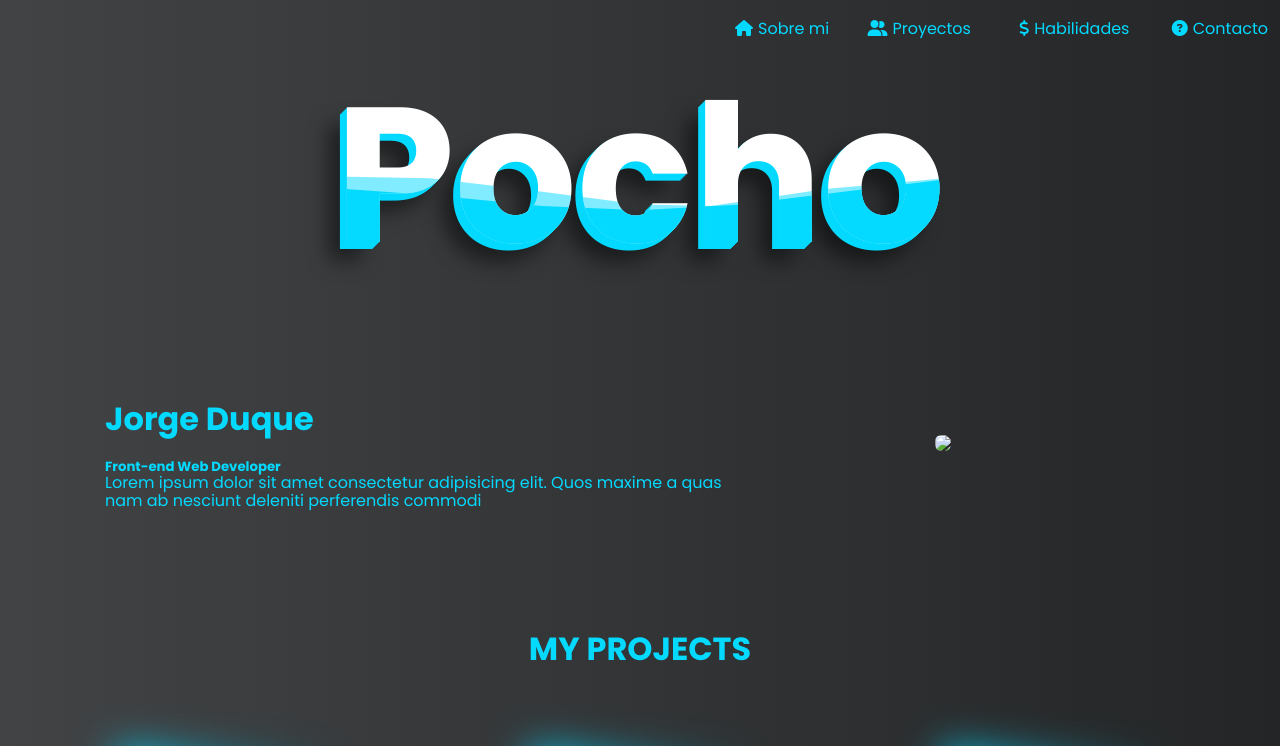
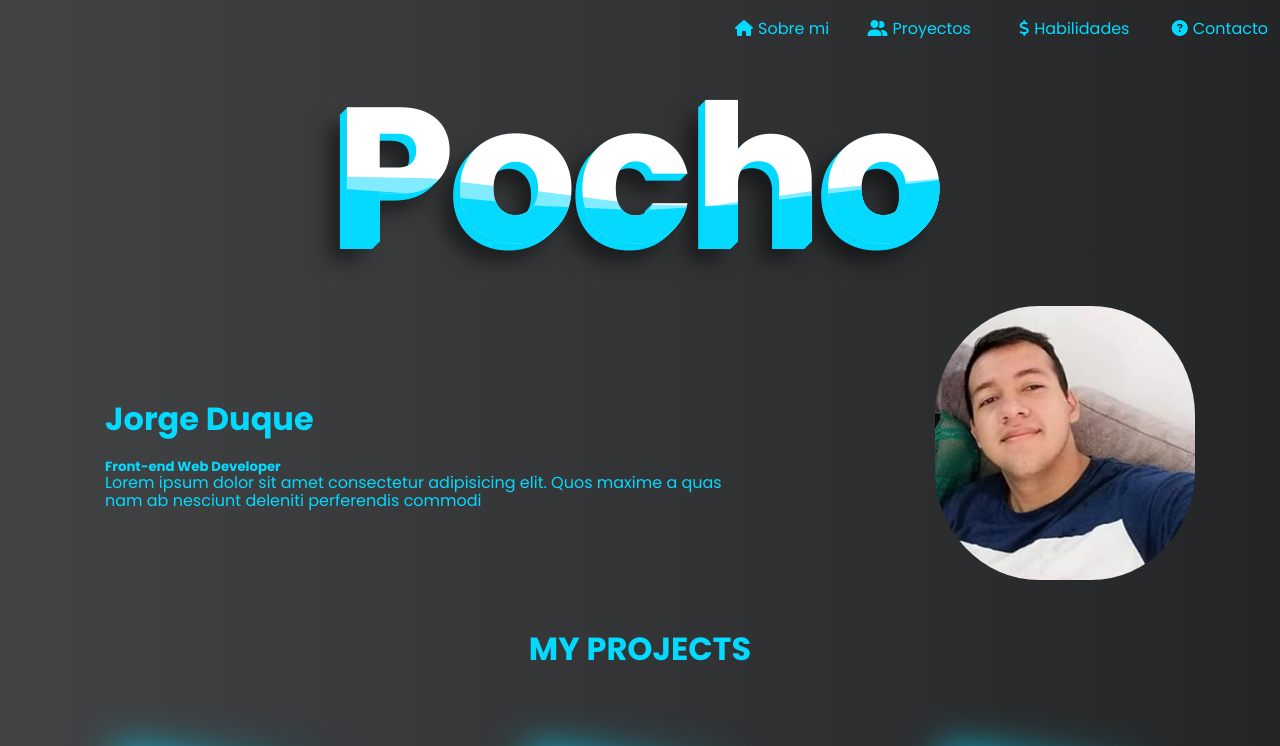
Before and after one commit to jorgeduque007/-Portfolio-Blue-Neon-Design-, a plain HTML site: page index.html in a window 1280 px wide. Shown: the top 746 px of the page. Drawn offline with Linux system fonts and the light colour scheme.

Commit message:
blue neon 2

```diff
--- a/index.html
+++ b/index.html
@@ -49,7 +49,7 @@
                     <p>Lorem ipsum dolor sit amet consectetur adipisicing elit. Quos maxime a quas nam ab nesciunt deleniti perferendis commodi</p>
                 </div>
 
-                <div class="fotoperfil"><img src="profilefoto.jpg"></div>
+                <div class="fotoperfil"><img src="1profilefoto.jpg"></div>
 
 
             </div>
```
